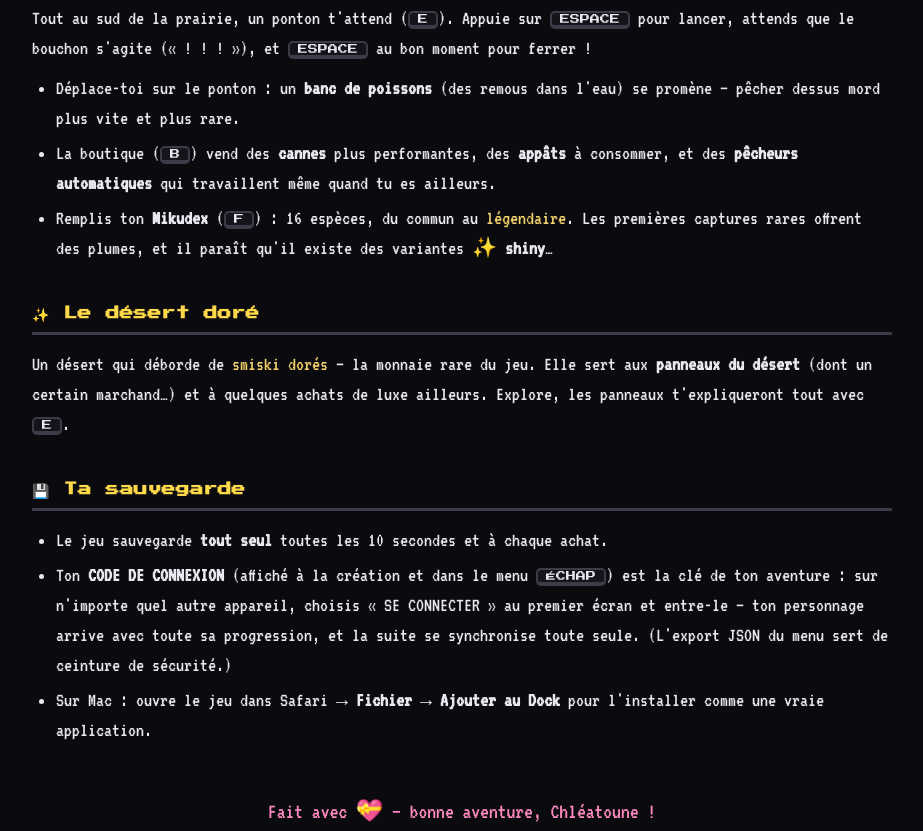
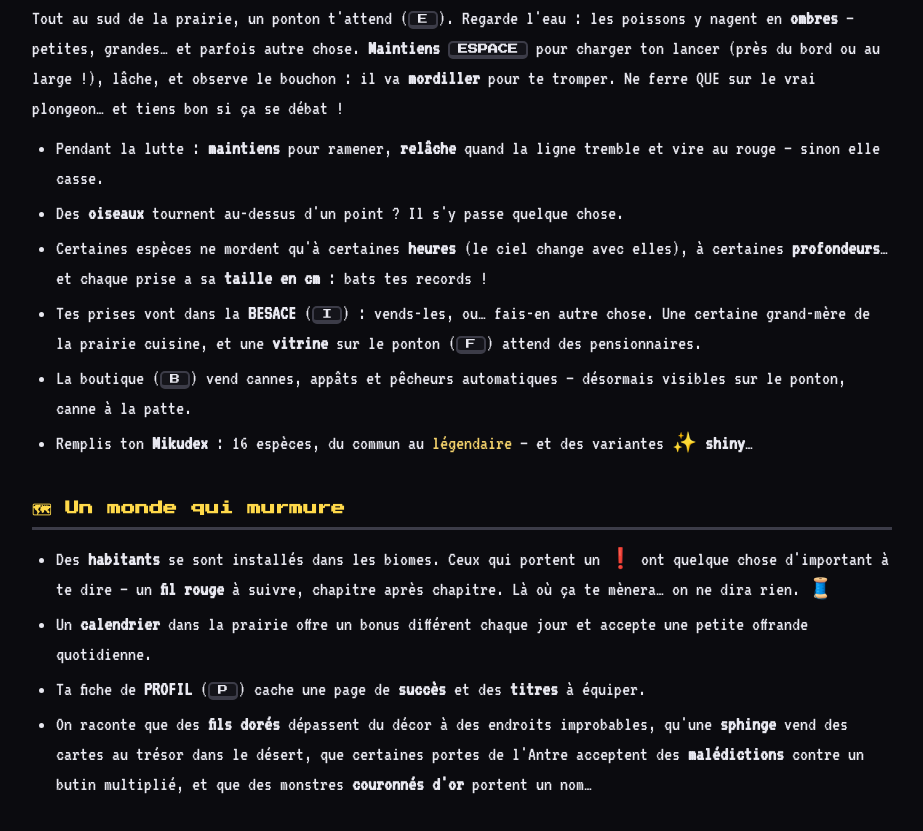
Before and after one commit to mahmoudel24rb-debug/chleatoune, an Electron app: page public/guide.html in a window 1280 px wide. Shown: the part 3474-4305 px from the top of the page, without its empty margins (178-1101 px from the left). Drawn offline with Linux system fonts and the light colour scheme.

Commit message:
Guides & journal d'équilibrage à jour (chantiers v3+v4)
- Guide spoilers : défis/malédictions/archimonstres, le Fil Rouge
  (avec le rappel des placeholders à écrire), succès/titres/secrets/
  chasses/calendrier, la pêche v4 (table ombres/bandes/créneaux/cm),
  besace/cuisine/hotbar/aquarium
- Guide sans spoilers : la pêche réécrite (ombres, lancer chargé,
  lutte, besace, vitrine) + « un monde qui murmure » (PNJ ❗,
  calendrier, succès, mystères) — sans rien divulgâcher
- EQUILIBRAGE-JOURNAL : garde-fous v3/v4 (mult cloisonnés vérifiés E2E,
  cdGlobal 8 s, chrono « porte n+1 hotbar pleine » à faire au playtest)

Co-Authored-By: Claude Fable 5 <noreply@anthropic.com>

```diff
--- a/public/guide.html
+++ b/public/guide.html
@@ -175,18 +175,40 @@
   marchand de l'Antre, ou reviens te renforcer avant d'y retourner.</div>
 
   <h2 id="peche">🎣 La pêche</h2>
-  <p>Tout au sud de la prairie, un ponton t'attend (<kbd>E</kbd>). Appuie sur
-  <kbd>ESPACE</kbd> pour lancer, attends que le bouchon s'agite (« ! ! ! »), et
-  <kbd>ESPACE</kbd> au bon moment pour ferrer !</p>
+  <p>Tout au sud de la prairie, un ponton t'attend (<kbd>E</kbd>). Regarde l'eau :
+  les poissons y nagent en <b>ombres</b> — petites, grandes… et parfois autre
+  chose. <b>Maintiens <kbd>ESPACE</kbd></b> pour charger ton lancer (près du bord ou
+  au large !), lâche, et observe le bouchon : il va <b>mordiller</b> pour te
+  tromper. Ne ferre QUE sur le vrai plongeon… et tiens bon si ça se débat !</p>
   <ul>
-    <li>Déplace-toi sur le ponton : un <b>banc de poissons</b> (des remous dans
-    l'eau) se promène — pêcher dessus mord plus vite et plus rare.</li>
-    <li>La boutique (<kbd>B</kbd>) vend des <b>cannes</b> plus performantes, des
-    <b>appâts</b> à consommer, et des <b>pêcheurs automatiques</b> qui travaillent
-    même quand tu es ailleurs.</li>
-    <li>Remplis ton <b>Mikudex</b> (<kbd>F</kbd>) : 16 espèces, du commun au
-    <span class="dore">légendaire</span>. Les premières captures rares offrent des
-    plumes, et il paraît qu'il existe des variantes <b>✨ shiny</b>…</li>
+    <li>Pendant la lutte : <b>maintiens</b> pour ramener, <b>relâche</b> quand la
+    ligne tremble et vire au rouge — sinon elle casse.</li>
+    <li>Des <b>oiseaux</b> tournent au-dessus d'un point ? Il s'y passe quelque chose.</li>
+    <li>Certaines espèces ne mordent qu'à certaines <b>heures</b> (le ciel change
+    avec elles), à certaines <b>profondeurs</b>… et chaque prise a sa <b>taille en
+    cm</b> : bats tes records !</li>
+    <li>Tes prises vont dans la <b>BESACE</b> (<kbd>I</kbd>) : vends-les, ou…
+    fais-en autre chose. Une certaine grand-mère de la prairie cuisine, et une
+    <b>vitrine</b> sur le ponton (<kbd>F</kbd>) attend des pensionnaires.</li>
+    <li>La boutique (<kbd>B</kbd>) vend cannes, appâts et pêcheurs automatiques —
+    désormais visibles sur le ponton, canne à la patte.</li>
+    <li>Remplis ton <b>Mikudex</b> : 16 espèces, du commun au
+    <span class="dore">légendaire</span> — et des variantes <b>✨ shiny</b>…</li>
+  </ul>
+
+  <h2 id="monde-vivant">🗺 Un monde qui murmure</h2>
+  <ul>
+    <li>Des <b>habitants</b> se sont installés dans les biomes. Ceux qui portent un
+    <b>❗</b> ont quelque chose d'important à te dire — un <b>fil rouge</b> à suivre,
+    chapitre après chapitre. Là où ça te mènera… on ne dira rien. 🧵</li>
+    <li>Un <b>calendrier</b> dans la prairie offre un bonus différent chaque jour et
+    accepte une petite offrande quotidienne.</li>
+    <li>Ta fiche de <b>PROFIL</b> (<kbd>P</kbd>) cache une page de <b>succès</b> et des
+    <b>titres</b> à équiper.</li>
+    <li>On raconte que des <b>fils dorés</b> dépassent du décor à des endroits
+    improbables, qu'une <b>sphinge</b> vend des cartes au trésor dans le désert, que
+    certaines portes de l'Antre acceptent des <b>malédictions</b> contre un butin
+    multiplié, et que des monstres <b>couronnés d'or</b> portent un nom…</li>
   </ul>
 
   <h2 id="desert">✨ Le désert doré</h2>
--- a/src/ui/dialogue.ts
+++ b/src/ui/dialogue.ts
@@ -67,7 +67,7 @@ function construire(): void {
   suiteEl.textContent = '▼ [E]';
   droite.append(nomEl, texteEl, suiteEl);
   boite.append(portraitEl, droite);
-  document.getElementById('game-area')!.appendChild(boite);
+  document.getElementById('game-wrap')!.appendChild(boite);
   boite.addEventListener('click', avancerDialogue);
 }
 
--- a/src/ui/hud.ts
+++ b/src/ui/hud.ts
@@ -87,7 +87,7 @@ export function initHud(): void {
   // ligne de suivi (plan 15/16) : Fil Rouge + indice de chasse, en haut
   // à gauche, modes monde/antre seulement
   suivi = el('div', 'suivi cache');
-  document.getElementById('game-area')!.appendChild(suivi);
+  document.getElementById('game-wrap')!.appendChild(suivi);
 
   // la hotbar de consommables (plan 18 §4) : donjon uniquement
   hotbarEl = el('div', 'hotbar cache');
@@ -102,7 +102,7 @@ export function initHud(): void {
     hotbarEl.appendChild(slot);
     slotsHotbar.push({ slot, icone, compteur, cd });
   }
-  document.getElementById('game-area')!.appendChild(hotbarEl);
+  document.getElementById('game-wrap')!.appendChild(hotbarEl);
   flecheGauche = document.getElementById('fleche-gauche') as HTMLButtonElement;
   flecheDroite = document.getElementById('fleche-droite') as HTMLButtonElement;
   flecheGauche.addEventListener('click', () => changerZone(-1));
```
Also changed, not shown: EQUILIBRAGE-JOURNAL.md (+13 -0 lines).
